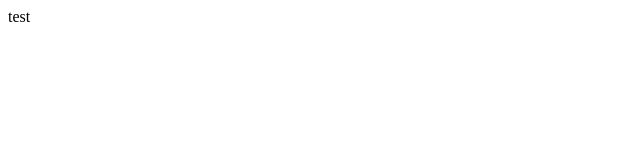
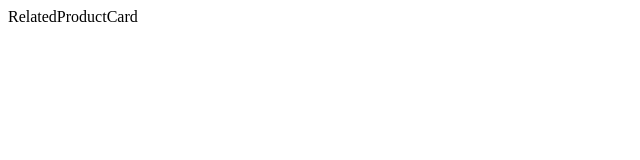
Before and after one commit to Pomme-Baya-Believers/atelier, a React app: page / in a window 1280 px wide. Shown: the top 160 px of the page, without its empty margins (0-640 px from the left). Built offline with nearby package versions, Linux system fonts and the light colour scheme; the HTML template or start-up script is replaced by a standard one.

Commit message:
RelatedProductCard created, imported into index.jsx rendering on browser

```diff
--- /dev/null
+++ b/client/src/components/Related/RelatedProductCard.jsx
@@ -0,0 +1,12 @@
+import React from 'react';
+
+const RelatedProductsCard = () => {
+
+  return (
+    <div>
+      RelatedProductsCard
+    </div>
+  )
+}
+
+export default RelatedProductsCard;
--- a/client/src/index.jsx
+++ b/client/src/index.jsx
@@ -1,12 +1,13 @@
 import React from 'react'
 import { createRoot } from 'react-dom/client'
+import RelatedProductsCard from './components/Related/RelatedProductCard.jsx'
 
 
 const App = () => {
 
   return (
     <div>
-      test
+      RelatedProductCard
     </div>
   )
 }
```
